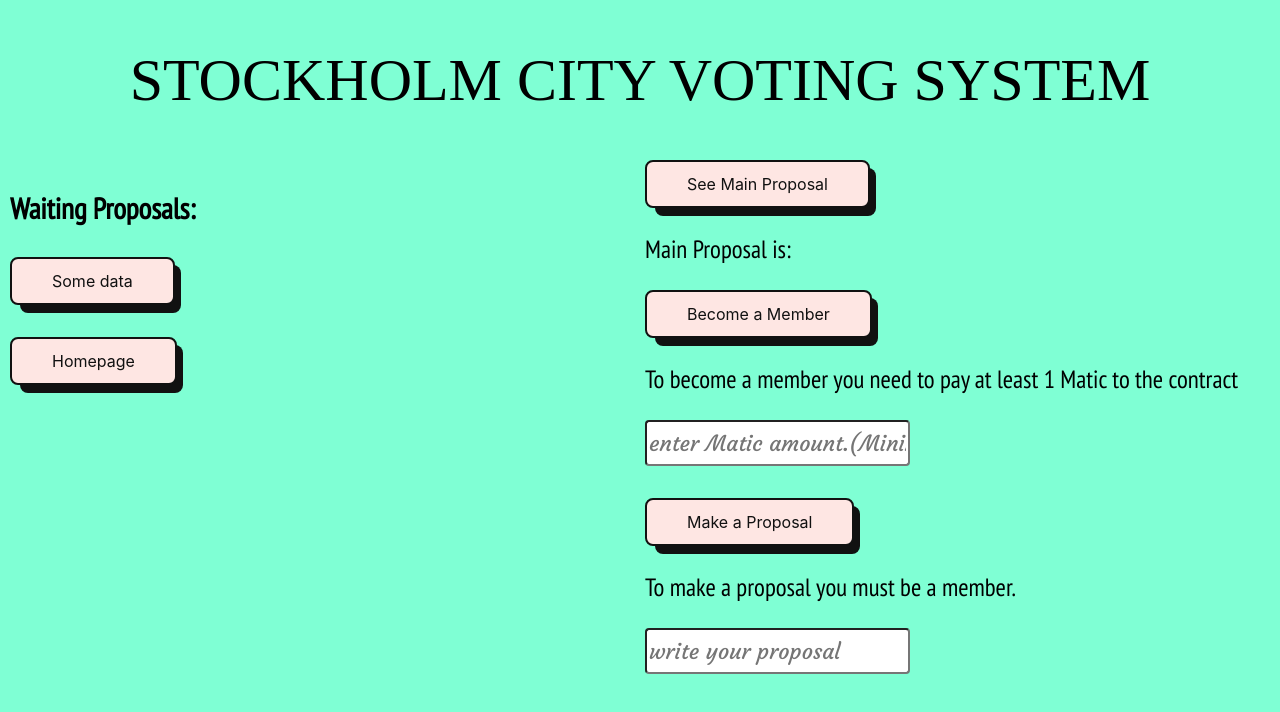
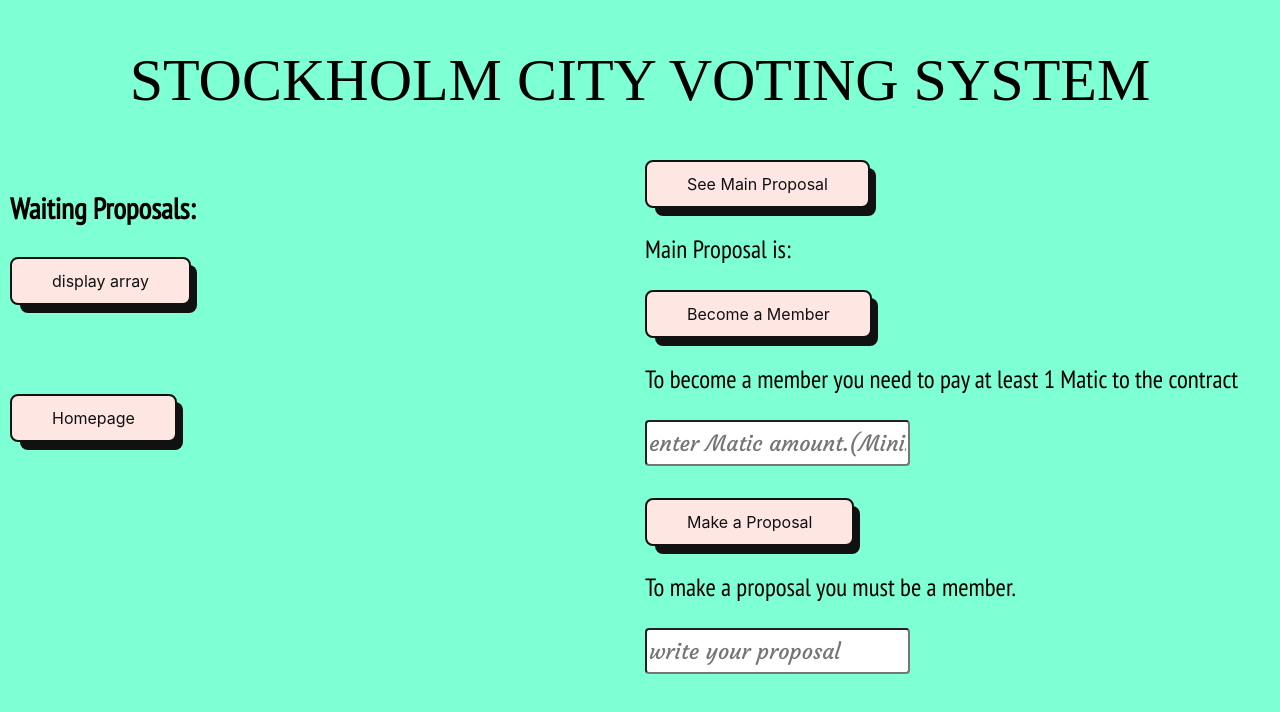
Before and after one commit to abdulhakim-altunkaya/Solidity-Voting, a React (Create React App) app: page /proposals in a window 1280 px wide. Shown: the top 712 px of the page. Built offline with nearby package versions, Linux system fonts and the light colour scheme; a web font is replaced by a local one.

Commit message:
finally button click connected to map function. and by this component is finished, only minor updates left

```diff
--- a/src/components/ReadAreaWaiting.js
+++ b/src/components/ReadAreaWaiting.js
@@ -22,10 +22,16 @@ function ReadAreaWaiting() {
         contract = new ethers.Contract(Address, ABI, signer);
     }
 
-    const waitingPro = async () => {
+    let listProposals = [];
+    const getArray = async () => {
         connectContract();
         const txResponse = await contract.getAllPro();
-        console.log(txResponse);
+        listProposals = txResponse;
+    }
+    let[content, setContent] = useState("");
+    const displayArray = async () => {
+        await getArray();
+        setContent(listProposals.map(proposal => <span key={proposal}> <span>{proposal}</span> </span>));
     }
 
 
@@ -34,7 +40,9 @@ function ReadAreaWaiting() {
     return (
         <div>
             <h3>Waiting Proposals:</h3>
-            <button onClick={waitingPro} className="button-56" >Some data</button>
+            <button onClick={displayArray} className="button-56" >display array</button>
+            <br />
+            <ul>{content}</ul>
             <br />
             <button className="button-56" onClick={ () => navigate("/")}>Homepage</button>
         </div>
```
